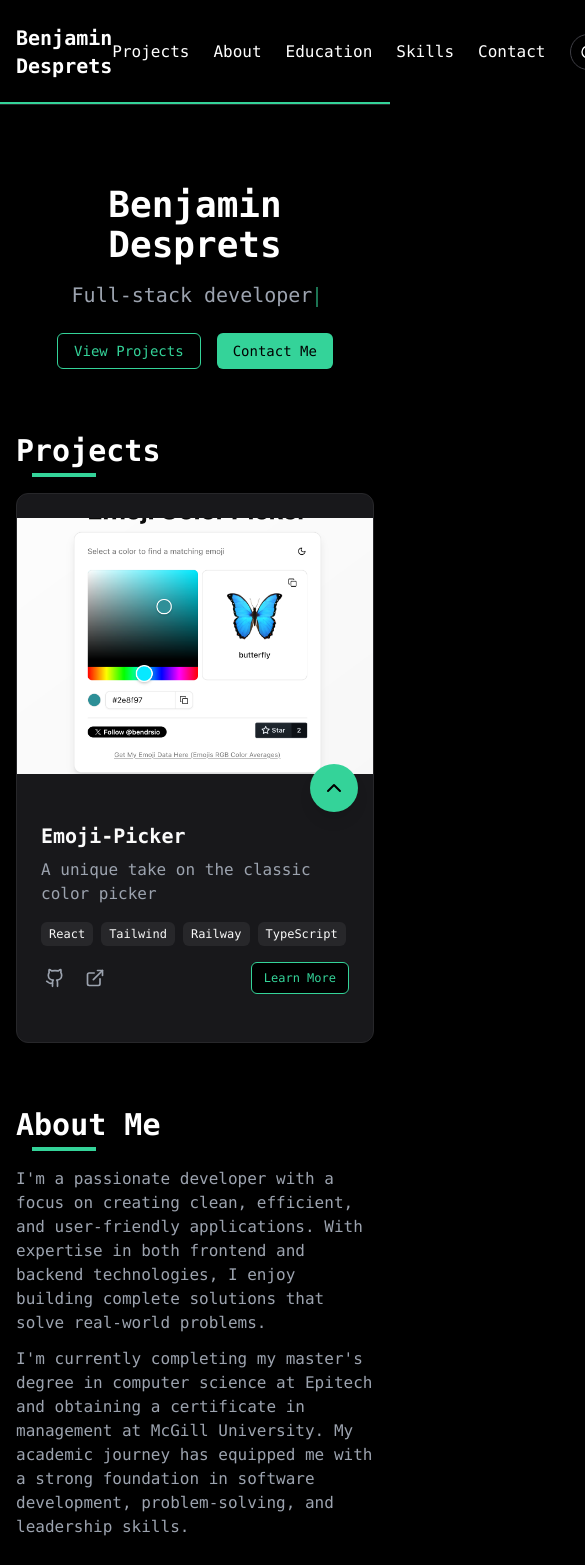
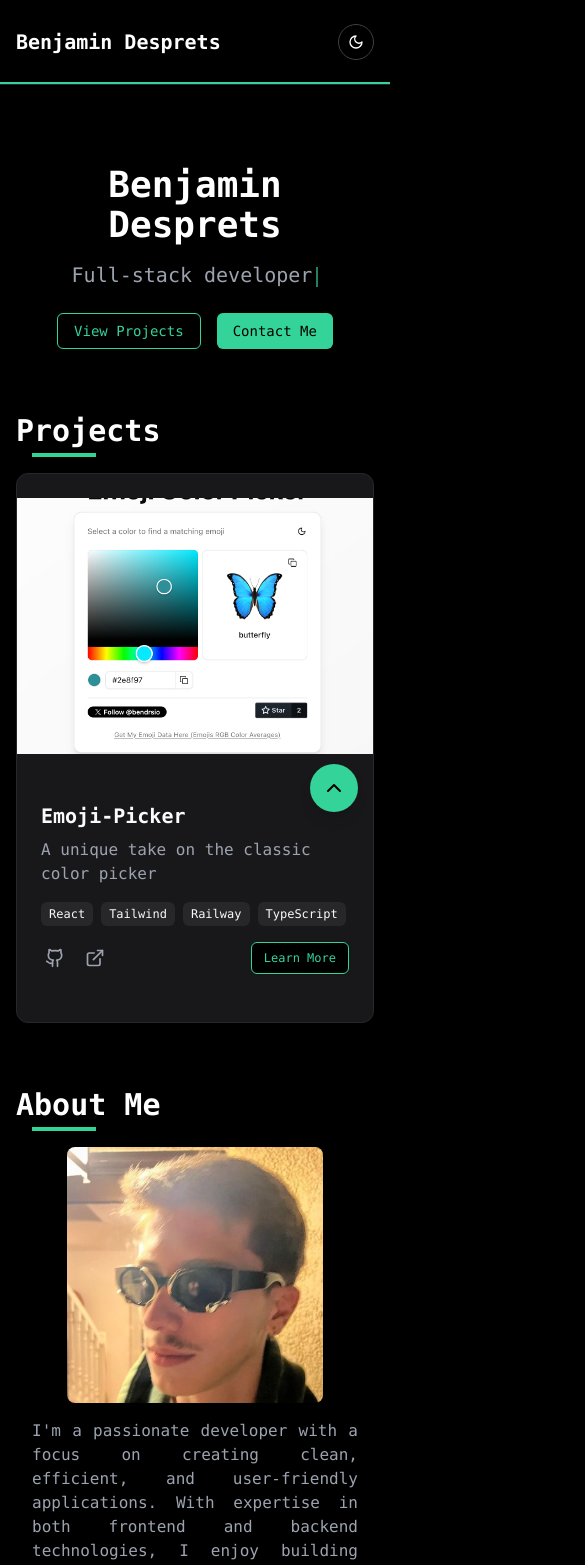
Before and after one commit to bendrsio/desprets.net, a Next.js app: page / in a window 390 px wide. Shown: the top 1565 px of the page, 585 px wide, since content can reach past the window. Built offline with nearby package versions, Linux system fonts and the light colour scheme.

Commit message:
update: mobile optimisations, about me tweaks to text + add headshot

```diff
--- a/app/page.tsx
+++ b/app/page.tsx
@@ -62,7 +62,8 @@ export default function Home() {
       <header className="container mx-auto py-6 px-4 sticky top-0 z-50 backdrop-blur-lg bg-white/50 dark:bg-black/50 border-b border-zinc-200 dark:border-zinc-800">
         <nav className="flex justify-between items-center">
           <div className="text-xl font-bold">Benjamin Desprets</div>
-          <div className="space-x-6 flex items-center">
+          <div className="ml-auto flex items-center space-x-6">
+            <div className="hidden md:flex items-center space-x-6">
               <SmoothScrollLink
                 href="#projects"
                 className="hover:text-emerald-400 transition-colors"
@@ -99,6 +100,7 @@ export default function Home() {
               >
                 Blog
               </Link> */}
+            </div>
             <ThemeToggle />
           </div>
         </nav>
@@ -175,24 +177,34 @@ export default function Home() {
           />
           <SectionDivider />
           <motion.div
+            className="flex flex-col md:flex-row items-start md:items-center md:space-x-8"
             initial={{ opacity: 0, y: 20 }}
             whileInView={{ opacity: 1, y: 0 }}
             viewport={{ once: true }}
             transition={{ duration: 0.5 }}
           >
-            <p className="text-zinc-600 dark:text-gray-400 mb-3">
+            <div className="w-full md:w-2/5 flex justify-center md:justify-start md:pl-4">
+              <img
+                src="/headshot.jpg"
+                alt="A headshot of me"
+                className="rounded-lg object-cover w-64 h-64 md:w-256 md:h-256"
+              />
+            </div>
+            <div className="w-full mt-4 md:mt-0 md:pl-4">
+              <p className="text-zinc-600 dark:text-gray-400 mb-3 mx-4 text-justify md:mx-0 md:mr-10">
                 I'm a passionate developer with a focus on creating clean,
-              efficient, and user-friendly applications. With expertise in both
-              frontend and backend technologies, I enjoy building complete
-              solutions that solve real-world problems.
+                efficient, and user-friendly applications. With expertise in
+                both frontend and backend technologies, I enjoy building
+                complete solutions that solve real-world problems.
               </p>
-            <p className="text-zinc-600 dark:text-gray-400">
-              I'm currently completing my master's degree in computer science at
-              Epitech and obtaining a certificate in management at McGill
+              <p className="text-zinc-600 dark:text-gray-400 mb-3 mx-4 text-justify md:mx-0 md:mr-10">
+                I'm currently completing my master's degree in computer science
+                at Epitech and obtaining a certificate in management at McGill
                 University. My academic journey has equipped me with a strong
                 foundation in software development, problem-solving, and
                 leadership skills.
               </p>
+            </div>
           </motion.div>
         </section>
 
```
Lines whose indentation alone changed are shown as unchanged.
